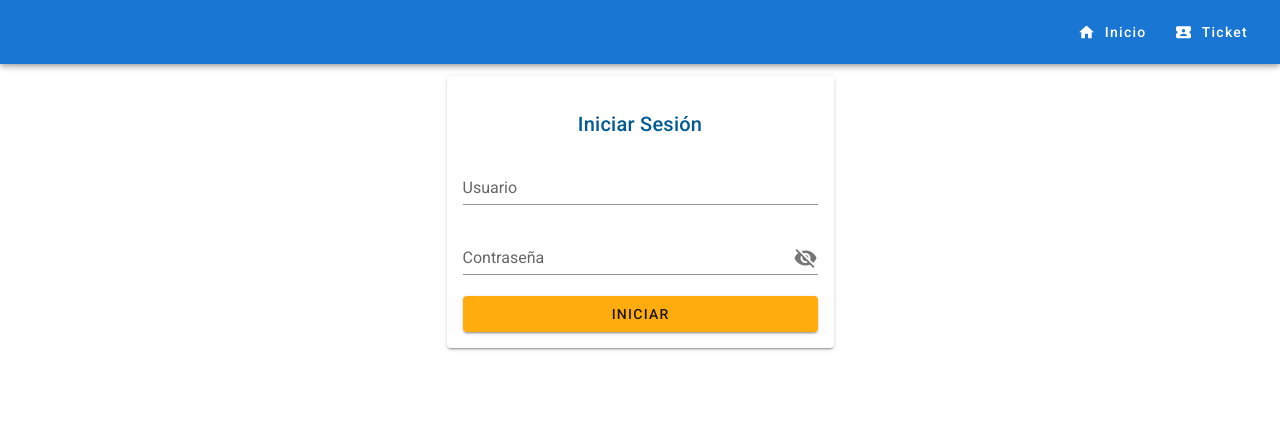
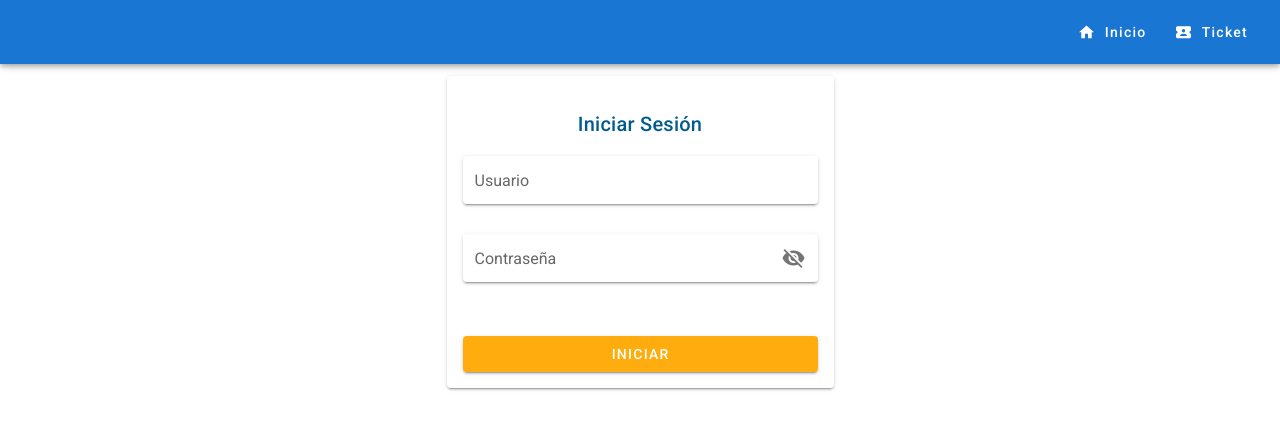
Before and after one commit to JavCho23/colasvirtuales, a Vue app: page /Login in a window 1280 px wide. Shown: the top 430 px of the page. Built offline with nearby package versions, Linux system fonts and the light colour scheme.

Commit message:
updateLogin

```diff
--- a/src/components/SignInComp.vue
+++ b/src/components/SignIn.vue
@@ -1,21 +1,19 @@
 <template>
   <v-card :class="isMobile ? 'pa-6' : 'pa-4'" :flat="isMobile ? true : false">
     <v-card-title class="text d-flex justify-center" v-text="title" />
+    <v-card-text class="px-0 pb-6 ">
+      <v-text-field solo color="#015a90" label="Usuario"></v-text-field>
       <v-text-field
-      color="#015a90"
-      label="Usuario"
-      placeholder="tugatita123"
-    ></v-text-field>
-    <v-text-field
+        solo
         color="#015a90"
         label="Contraseña"
-      placeholder="********"
         :append-icon="show ? 'mdi-eye' : 'mdi-eye-off'"
         :type="show ? 'text' : 'password'"
         @click:append="show = !show"
       ></v-text-field>
+    </v-card-text>
     <v-card-actions class="d-flex justify-center pa-0">
-      <v-btn color="#ffac0e" width="100%">
+      <v-btn color="#ffac0e" width="100%" dark>
         Iniciar
       </v-btn>
     </v-card-actions>
--- a/src/views/Login.vue
+++ b/src/views/Login.vue
@@ -2,18 +2,18 @@
   <div class="fondo d-flex align-center">
     <v-row no-gutters class="d-flex justify-center">
       <v-col cols="12" md="4">
-        <signInComp />
+        <signIn />
       </v-col>
     </v-row>
   </div>
 </template>
 <script>
-import signInComp from "@/components/SignInComp.vue";
+import signIn from "@/components/SignIn.vue";
 export default {
   name: "SignIn",
 
   components: {
-    signInComp,
+    signIn,
   },
 
   data: () => ({
```
Lines whose indentation alone changed are shown as unchanged.
